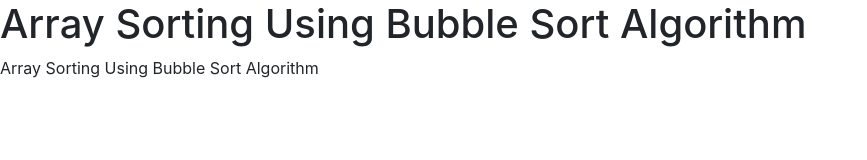
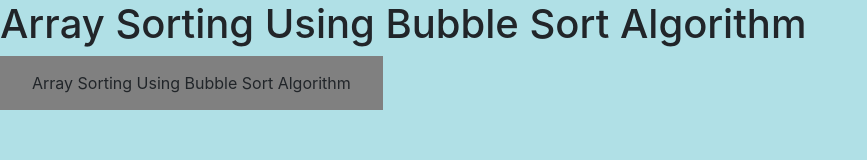
Before and after one commit to alexp1010/opal_algorithms, a plain HTML site: page index.html in a window 1280 px wide. Shown: the whole page, without its empty margins (0-867 px from the left). Drawn offline with nearby package versions, Linux system fonts and the light colour scheme.

Commit message:
correction

```diff
--- a/index.html
+++ b/index.html
@@ -7,7 +7,8 @@
     <meta name="viewport" content="width=device-width, initial-scale=1, shrink-to-fit=no">
 
     <!-- Bootstrap CSS -->
-    <link rel="stylesheet" href="https://maxcdn.bootstrapcdn.com/bootstrap/4.0.0-beta.2/css/bootstrap.min.css" integrity="sha384-PsH8R72JQ3SOdhVi3uxftmaW6Vc51MKb0q5P2rRUpPvrszuE4W1povHYgTpBfshb" crossorigin="anonymous">
+    <link rel="stylesheet" href="https://maxcdn.bootstrapcdn.com/bootstrap/4.0.0-beta.2/css/bootstrap.min.css" integrity="sha384-PsH8R72JQ3SOdhVi3uxftmaW6Vc51MKb0q5P2rRUpPvrszuE4W1povHYgTpBfshb" crossorigin="anonymous" />
+	<link rel="stylesheet" href="styles/styles.css" />
   </head>
  <body>
   <h1>
@@ -22,6 +23,6 @@
   <script src="https://cdnjs.cloudflare.com/ajax/libs/popper.js/1.12.3/umd/popper.min.js" integrity="sha384-vFJXuSJphROIrBnz7yo7oB41mKfc8JzQZiCq4NCceLEaO4IHwicKwpJf9c9IpFgh" crossorigin="anonymous"></script>
   <script src="https://maxcdn.bootstrapcdn.com/bootstrap/4.0.0-beta.2/js/bootstrap.min.js" integrity="sha384-alpBpkh1PFOepccYVYDB4do5UnbKysX5WZXm3XxPqe5iKTfUKjNkCk9SaVuEZflJ" crossorigin="anonymous"></script>
 
-  <script src="algorithms.js"></script>
+  <script src="js/algorithms.js"></script>
  </body>
 </html>
--- /dev/null
+++ b/styles/styles.css
@@ -0,0 +1,13 @@
+body {
+    background-color: powderblue;
+}
+
+.button{
+    background-color:Grey;
+    padding: 15px 32px;
+    font-size: 16px;
+    text-align: center;
+    text-decoration: none;
+    display: inline-block;
+    cursor: pointer;
+}
```
Also changed, not shown: js/algorithms.js (renamed from algorithms.js).
